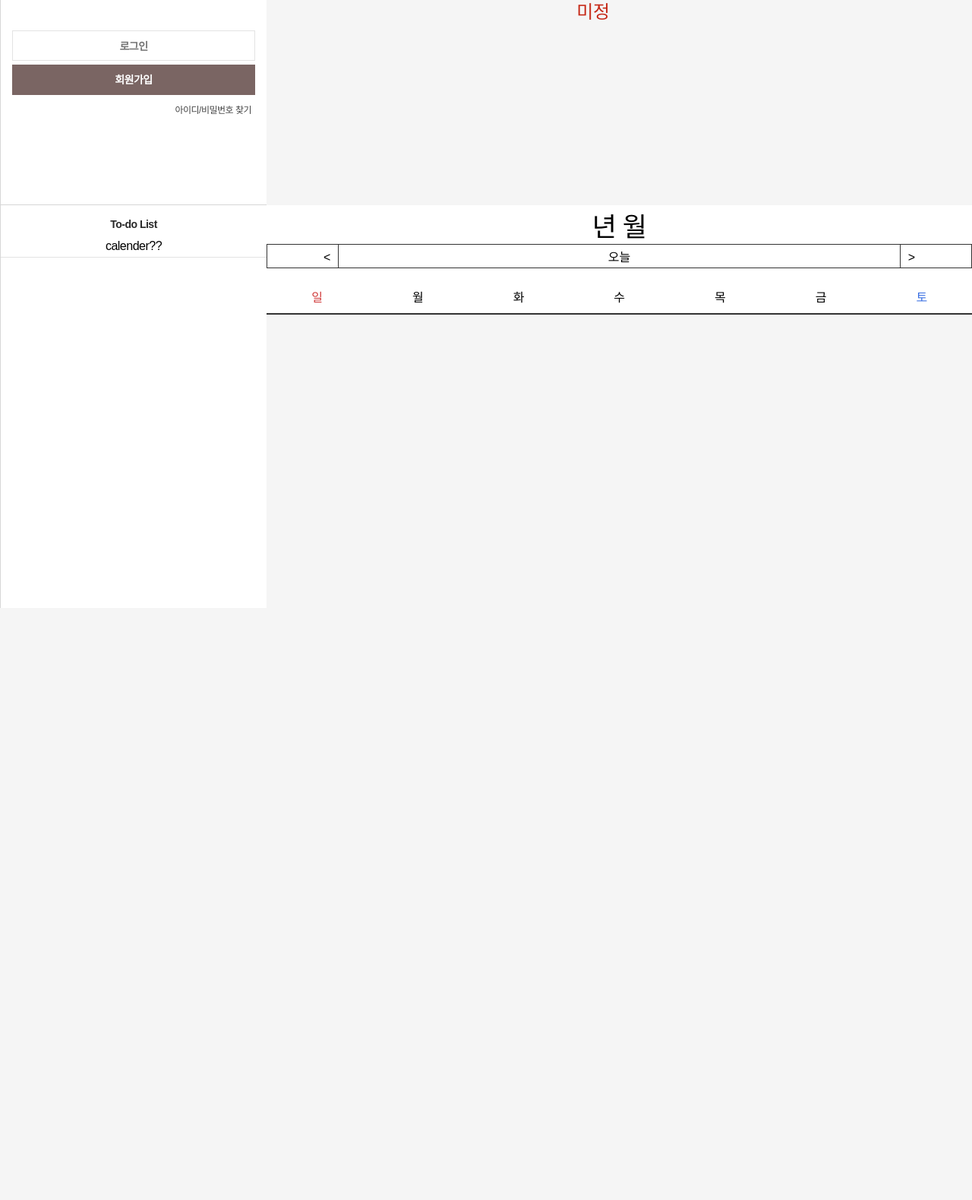
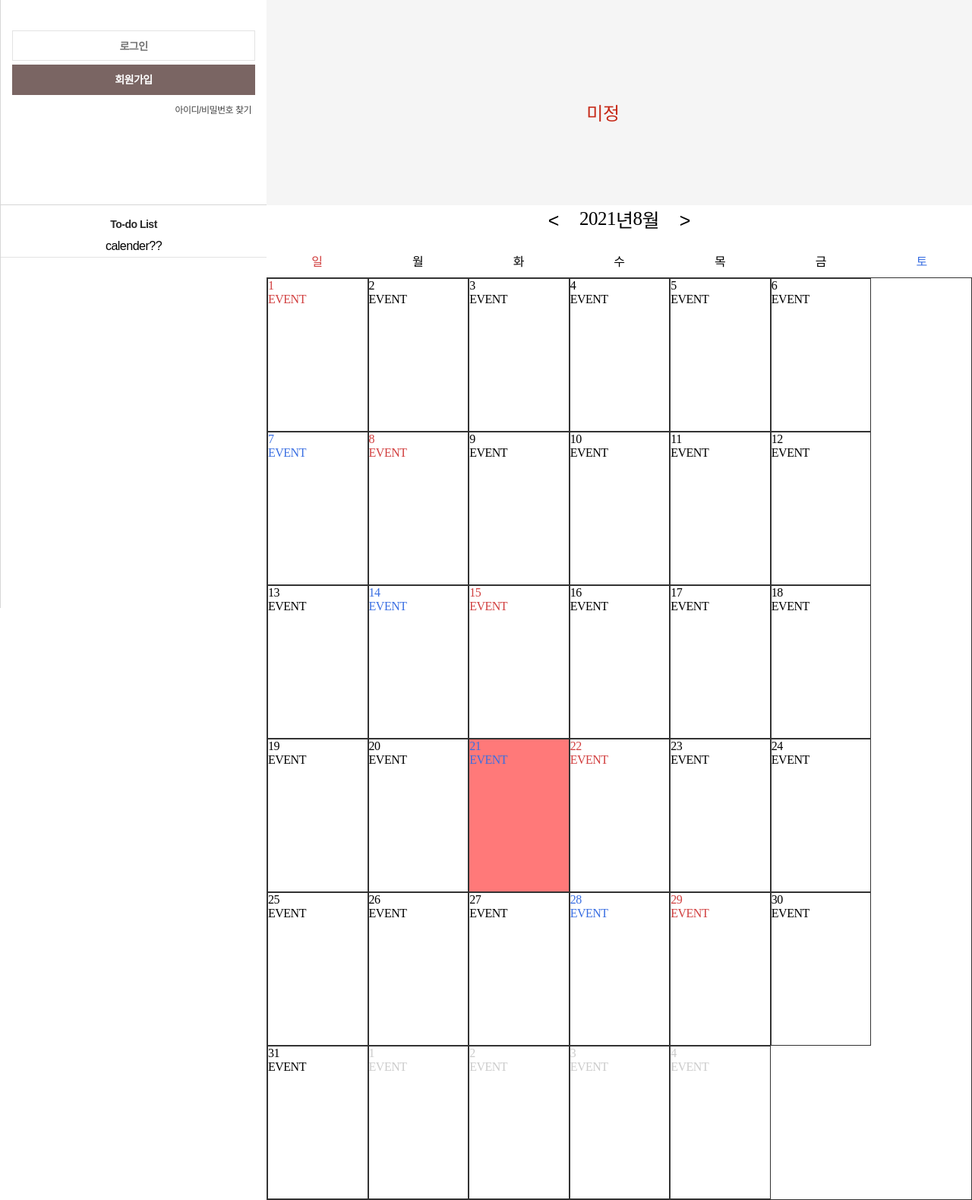
Before and after one commit to CASPER-REPSAC/with-WHID, a Django app: page /calendar/ in a window 1280 px wide. Shown: the whole page at 76% size. Before the commit the page ends 800 px from the top, so only its background shows below. Run offline with Django 3.2, Linux system fonts and the light colour scheme.

Commit message:
Calendar

```diff
--- /dev/null
+++ b/static/js/calender.js
@@ -0,0 +1,85 @@
+let date = new Date();
+
+const renderCalender = () => {
+    const viewYear = date.getFullYear();
+    const viewMonth = date.getMonth();
+
+    document.querySelector('.year').textContent = `${viewYear}`;
+    document.querySelector('.month').textContent = `${viewMonth + 1}`;
+
+    const prevLast = new Date(viewYear, viewMonth, 0);
+    const thisLast = new Date(viewYear, viewMonth + 1, 0);
+
+    const PLDate = prevLast.getDate();
+    const PLDay = prevLast.getDay();
+
+    const TLDate = thisLast.getDate();
+    const TLDay = thisLast.getDay();
+
+    const prevDates = [];
+    const thisDates = [...Array(TLDate + 1).keys()].slice(1);
+    const nextDates = [];
+
+    if (PLDay !== 6) {
+        for (let i = 0; i < PLDay + 1; i++) {
+            prevDates.unshift(PLDate - i);
+        }
+    }
+
+    for (let i = 1; i < 7 - TLDay; i++) {
+        nextDates.push(i);
+    }
+
+    const dates = prevDates.concat(thisDates, nextDates);
+    const firstDateIndex = dates.indexOf(1);
+    const lastDateIndex = dates.lastIndexOf(TLDate);
+
+    dates.forEach((date, i) => {
+        const condition = i >= firstDateIndex && i < lastDateIndex + 1 ?
+            'this' :
+            'other';
+        dates[i] = `
+            <div class="date ${condition}">
+
+                <div class="date-itm">
+                    ${date}
+                </div>
+
+                <div class="date_event">
+                    <div class="event-itm">EVENT</div>
+                </div>
+
+            </div>
+        `;
+    });
+
+    document.querySelector('.dates').innerHTML = dates.join('');
+
+    const today = new Date();
+    if (viewMonth === today.getMonth() && viewYear === today.getFullYear()) {
+        for (let date of document.querySelectorAll('.date-itm')) {
+            if (+date.innerText === today.getDate()) {
+                date.parentNode.classList.add('today');
+                break;
+
+            }
+        }
+    }
+};
+
+renderCalender();
+
+const prevMonth = () => {
+    date.setMonth(date.getMonth() - 1);
+    renderCalender();
+};
+
+const nextMonth = () => {
+    date.setMonth(date.getMonth() + 1);
+    renderCalender();
+};
+
+const goToday = () => {
+    date = new Date();
+    renderCalender();
+};
--- a/static/whatshouldido/calendar.css
+++ b/static/whatshouldido/calendar.css
@@ -1,22 +1,11 @@
 .calendar {
-    width: 70%;
+  width: 90%;
   margin: auto;
   padding-bottom: 50px;
 }
 
 .calendar_header {
-    position: fixed;
-    z-index: 9; right: 0; top: 0; height: 100%;
-    width: 1000px;
-    overflow-y: auto; -ms-overflow-style: none;
-    border-left: 1px solid #d6d6d6;
-    font-family: "맑은 고딕", "돋움", "Apple SD Gothic Neo", sans-serif;
-    background-color: #fff;
   display: inline-block;
-}
-
-.ym-wrapper {
-    font-size: 35px;
 }
 
 .calendar_nav {
@@ -25,15 +14,16 @@
   flex-shrink: 0;
   justify-content: center;
   align-items: center;
-    border: 1px solid #333333;
+  font-size: 25px;
 }
 
 .nav-btn {
   width: 28px;
   height: 30px;
   border: none;
-    font-size: 16px;
+  font-size: 25px;
   line-height: 34px;
+  margin: 0 20px;
   background-color: transparent;
   cursor: pointer;
 }
@@ -68,9 +58,9 @@
 
 .date {
   cursor: pointer;
-    width: calc(100% / 7);
-    padding: 5% 2%;
-    text-align: center;
+  width: calc(100% / 7.1);
+  height: 200px;
+  text-align: left;
   border: 1px solid #333333;
   transition: all .3s;
 }
--- a/static/whatshouldido/style.css
+++ b/static/whatshouldido/style.css
@@ -221,7 +221,7 @@ section.community > div.figures.active > div:nth-of-type(3) > p.icon > img {
 		top: 120px; right: 0;
 	}
 	section.init > div.wrap > h1 {
-		top: 150px; right: 394px; width: 380px;
+		top: 50%; right: 50%; width: 50%;
 	}
 	section.init > div.wrap > div.stores {
 		text-align: center;
@@ -267,10 +267,10 @@ section.community > div.figures.active > div:nth-of-type(3) > p.icon > img {
 
 @media only screen and (min-width: 991px) and (max-width: 1280px) {
 	section.init > div.wrap {
-		width: 674px; height: 270px;
+		width: 70%; height: 270px;
 	}
 	section.init > div.wrap > h1 {
-		top: 1px; right: 350px; width: 320px;
+		top: 50%; right: 50%; width: 50%;
 	}
 	section.init > div.wrap > div.stores {
 		text-align: center;
--- a/templates/calendar.html
+++ b/templates/calendar.html
@@ -8,14 +8,13 @@
             </div>
         </section>
         <section class="service white">
-            <div class="ym-wrapper">
-                <span class="year"></span>년
-                <span class="month"></span>월
-            </div>
-            <div class="calendar_nav">
-                <button class="nav-btn go-prev">&lt;</button>
-                <button class="nav-btn go-today">오늘</button>
-                <button class="nav-btn go-next">&gt;</button>
+            <div class="calendar_header">
+                <div class="calendar_nav">
+                    <button class="nav-btn go-prev">&lt;</button>
+                    <span class="year"></span>년
+                    <span class="month"></span>월
+                    <button class="nav-btn go-next">&gt;</button>
+                </div>
             </div>
             <div class="calendar_main">
                 <div class="days">
@@ -30,4 +29,5 @@
                 <div class="dates"></div>
             </div>
         <section>
+        <script src="{% static 'js/calender.js' %}"></script>
 {% endblock %}
```
Lines whose indentation alone changed are shown as unchanged.
